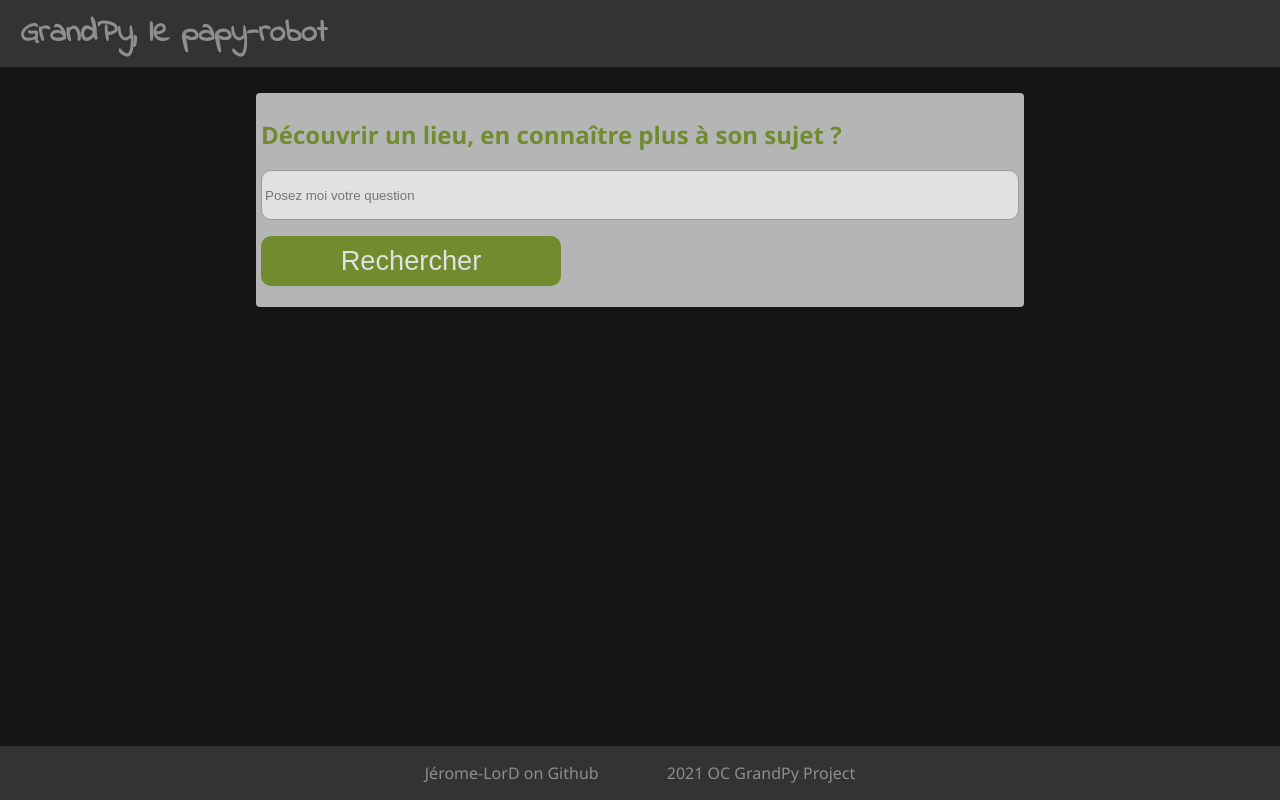
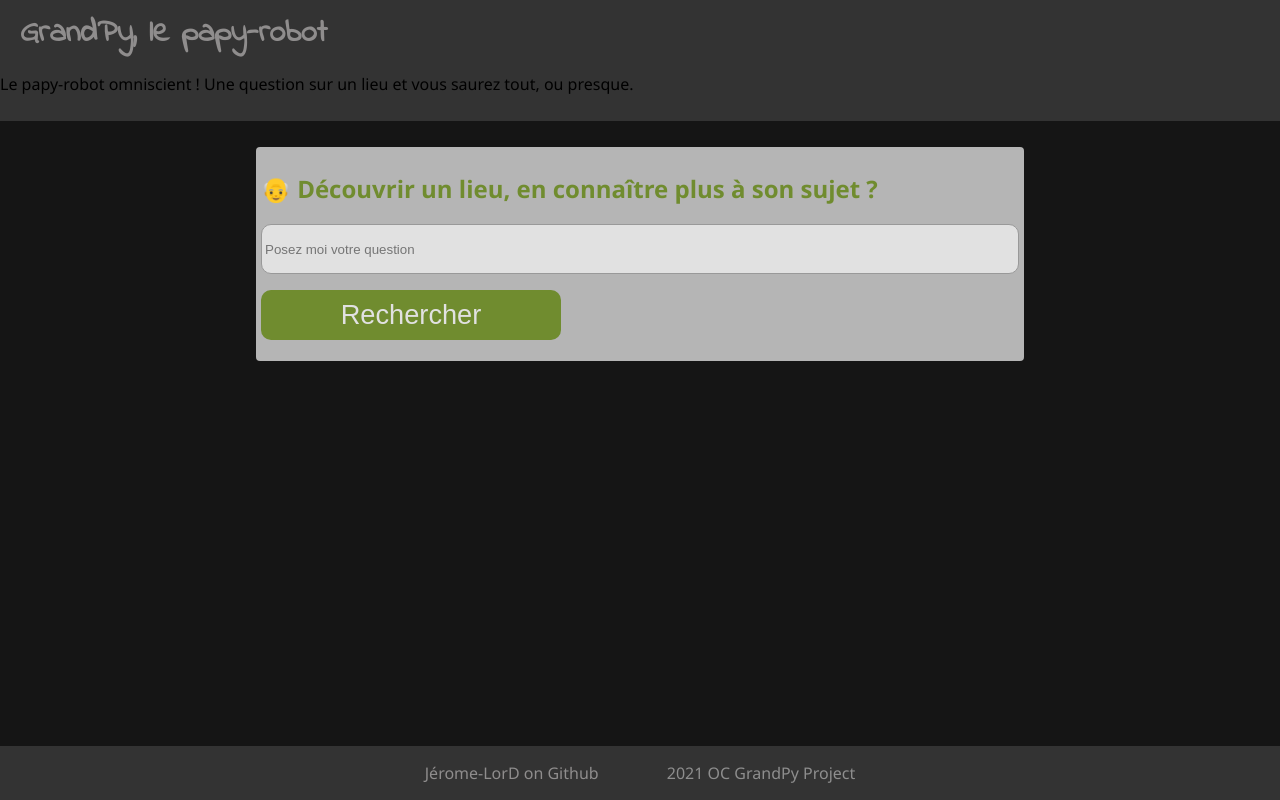
Before and after one commit to Jerome-LorD/P7_GrandPy, a Flask app: page / in a window 1280 px wide. Run offline with Flask 2, Linux system fonts and the light colour scheme; some libraries are stand-ins or nearby versions.

Commit message:
refactoring

```diff
--- a/app/templates/index.html
+++ b/app/templates/index.html
@@ -7,28 +7,23 @@
 {% block header %}
 <header>
     <h1><a href="{{ url_for('index') }}">{{ title }}</a></h1>
+    <p class="sub-logo">Le papy-robot omniscient ! Une question sur un lieu et vous saurez tout, ou presque.</p>
 </header>
 {% endblock %}
 
 {% block search %}
 <div class="thematic">
-    <h2 id="wdyw">Découvrir un lieu, en connaître plus à son sujet ?</h2>
+    <h2 id="wdyw">👴 Découvrir un lieu, en connaître plus à son sujet ?</h2>
     <form id="form_quest" enctype="multipart/form-data">
-        <input type="text" id="input_quest" class="text_input" pattern="\w*|[\,|\!|\,|\.|\-|\'|\?|\;|\:]"
-            title="Only chars" name="quest" placeholder="Posez moi votre question" required>
+        <input type="text" id="input_quest" class="text_input" title="Only chars" name="quest"
+            placeholder="Posez moi votre question" required>
         <p><input type="submit" class="validate" value="Rechercher"></p>
     </form>
 </div>
 {% endblock %}
 
 {% block response %}
-<div class="thematic" id="response">
-    <h2 id="greetings"></h2>
-    <div id="map"></div>
-    <blockquote>
-        <pre id="resp_text"></pre>
-    </blockquote>
-</div>
+<div id="resp"></div>
 {% endblock %}
 
 {% block postJS %}
```
